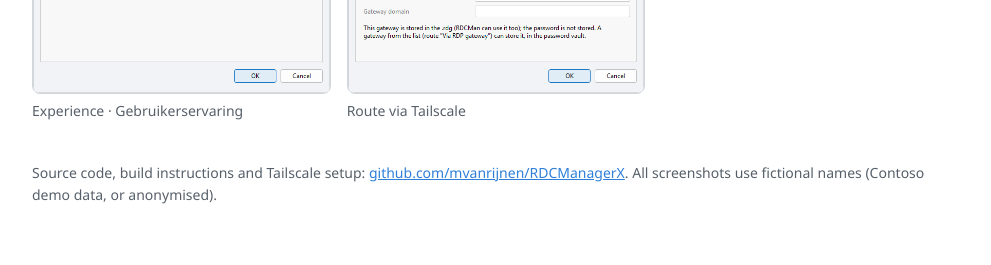
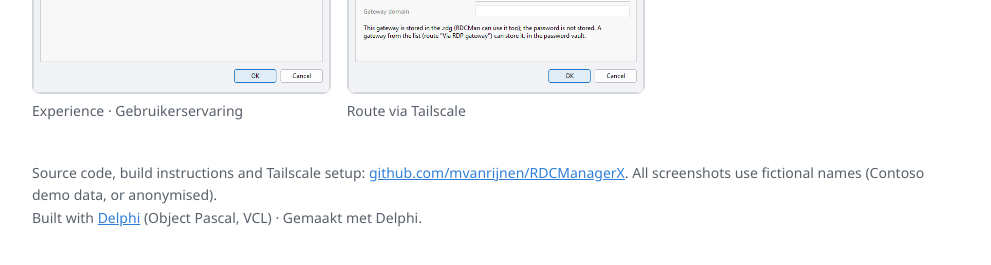
Before and after one commit to mvanrijnen/RDCManagerX, a plain HTML site: page Docs/site/index.html in a window 1280 px wide. Shown: the part 1937-2202 px from the top of the page, without its empty margins (144-1135 px from the left). Drawn offline with Linux system fonts and the light colour scheme; files whose address does not match are found by name.

Commit message:
Docs: badges and "Built with Delphi" section in the README, footer line on the site
Co-Authored-By: Claude Opus 5.5 <noreply@anthropic.com>

```diff
--- a/Docs/site/index.html
+++ b/Docs/site/index.html
@@ -94,7 +94,8 @@
 
   <footer>
     Source code, build instructions and Tailscale setup: <a href="https://github.com/mvanrijnen/RDCManagerX">github.com/mvanrijnen/RDCManagerX</a>.
-    All screenshots use fictional names (Contoso demo data, or anonymised).
+    All screenshots use fictional names (Contoso demo data, or anonymised).<br>
+    Built with <a href="https://www.embarcadero.com/products/delphi">Delphi</a> (Object Pascal, VCL) &middot; Gemaakt met Delphi.
   </footer>
 </div>
 </body>
```
Also changed, not shown: 2 other files.
